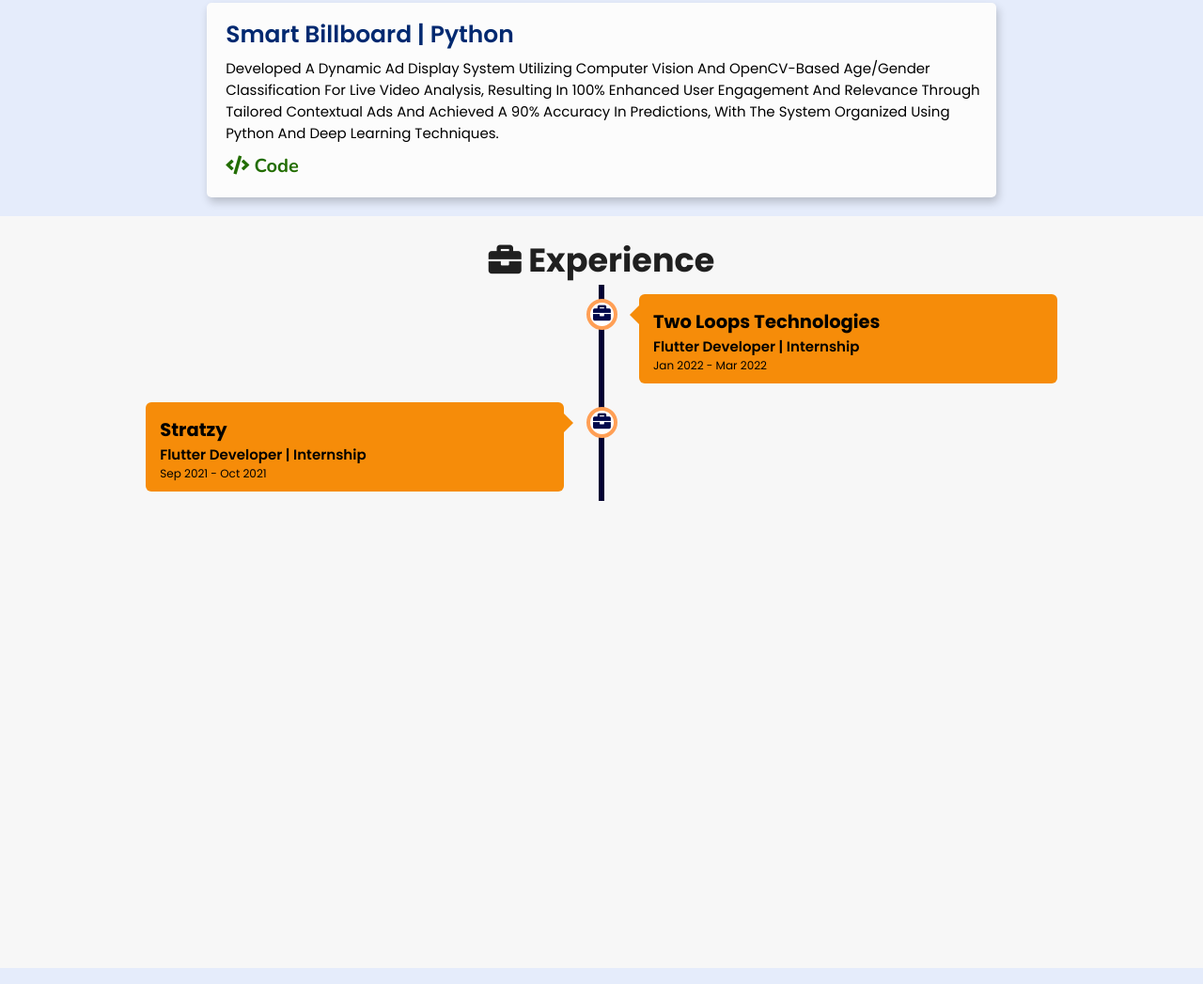
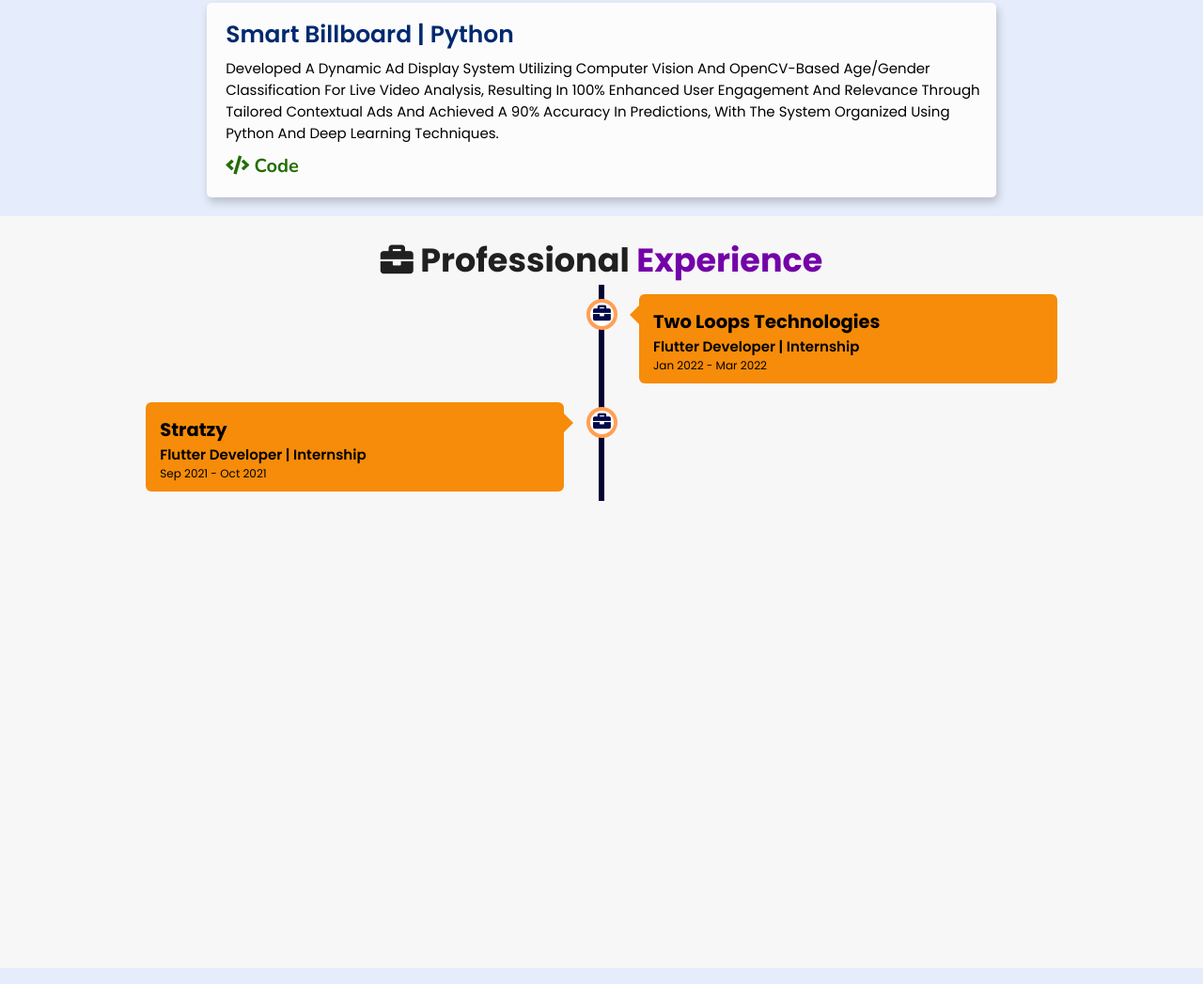
Before and after one commit to Vedp813/VedPatel.github.io, a plain HTML site: page index.html in a window 1280 px wide. Shown: the part 2738-3785 px from the top of the page at 94% size. Drawn offline with nearby package versions, Linux system fonts and the light colour scheme; animation ran at ten frames a second.

Commit message:
Update index.html

```diff
--- a/index.html
+++ b/index.html
@@ -173,7 +173,7 @@ Developed a Flutter-based cryptocurrency trading simulation app using Firebase f
 <!-- experience section starts -->
 <section class="experience" id="experience">
 
-  <h2 class="heading"><i class="fas fa-briefcase"></i> Experience </h2>
+  <h2 class="heading"><i class="fas fa-briefcase"></i> Professional <span>Experience</span> </h2>
 
   <div class="timeline">
 
```
